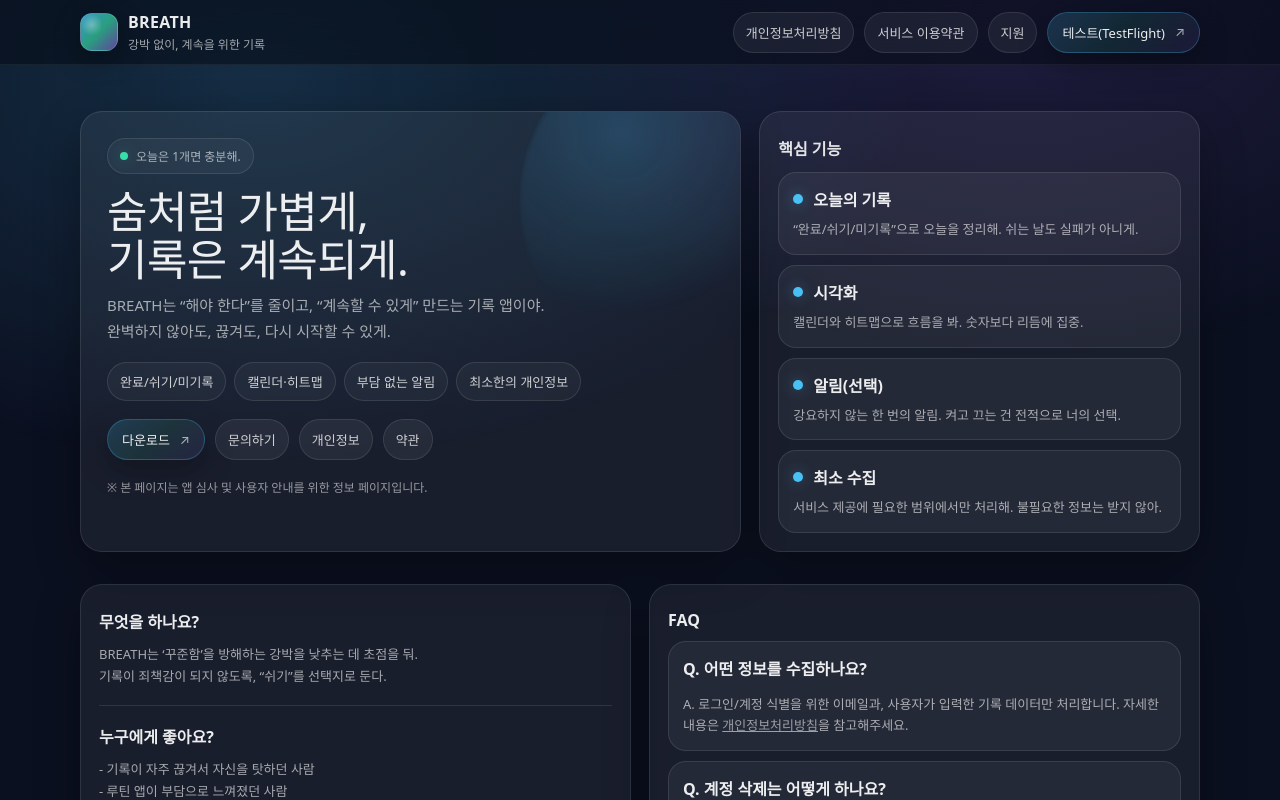
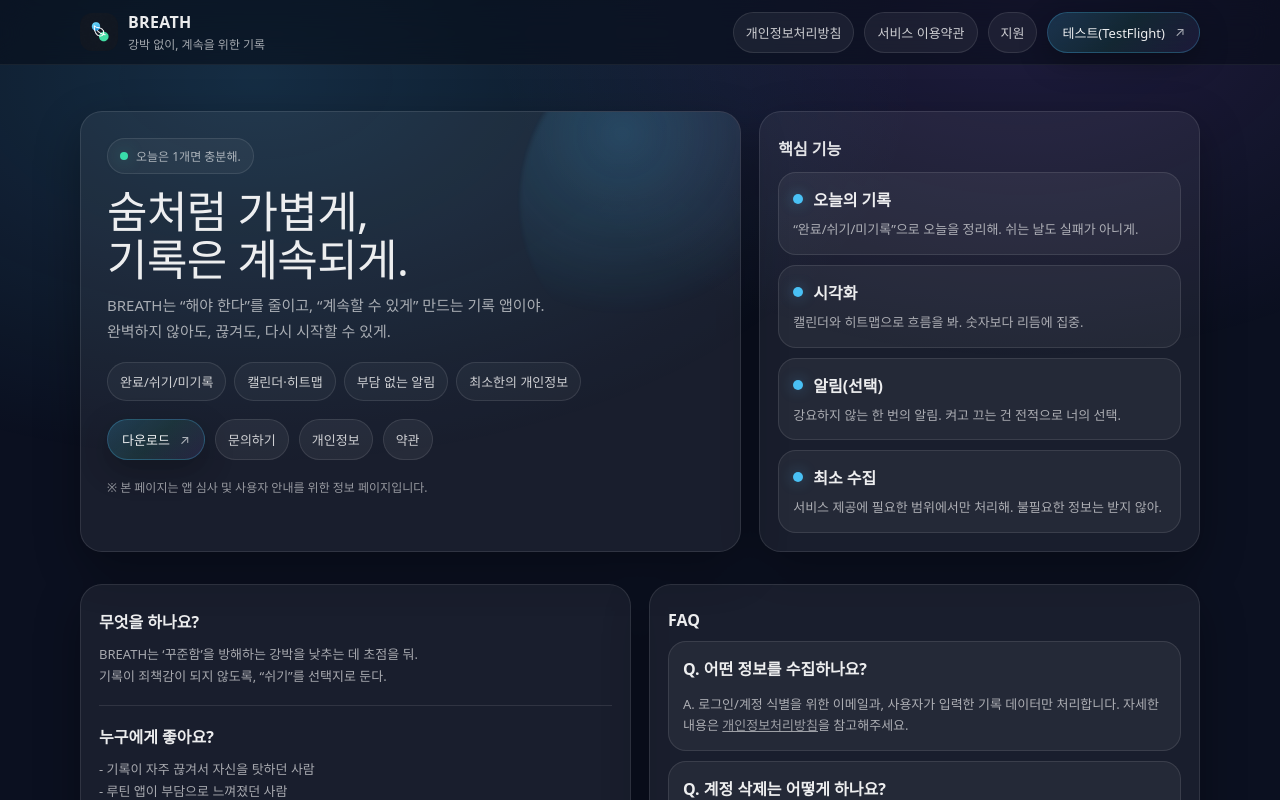
Before and after one commit to jeomlee/breath-web, a Next.js app: page / in a window 1280 px wide. Shown: the top 800 px of the page. Built offline with nearby package versions, Linux system fonts and the light colour scheme.

Commit message:
icon add

```diff
--- a/app/page.tsx
+++ b/app/page.tsx
@@ -1,4 +1,6 @@
 // app/page.tsx
+import Image from "next/image";
+
 export default function HomePage() {
   const supportEmail = 'zxcvbnm89432@gmail.com';
   const downloadHref = '#';
@@ -9,7 +11,14 @@
       <header className="nav">
         <div className="container navInner">
           <div className="brand">
-            <div className="logo" aria-hidden />
+          <Image
+            src="/logo.png"
+            alt="BREATH logo"
+            width={38}
+            height={38}
+            priority
+            style={{ borderRadius: 12 }}
+          />
             <div className="brandText">
               <div className="title">BREATH</div>
               <div className="sub">강박 없이, 계속을 위한 기록</div>
```
Also changed, not shown: public/logo.png (added).
